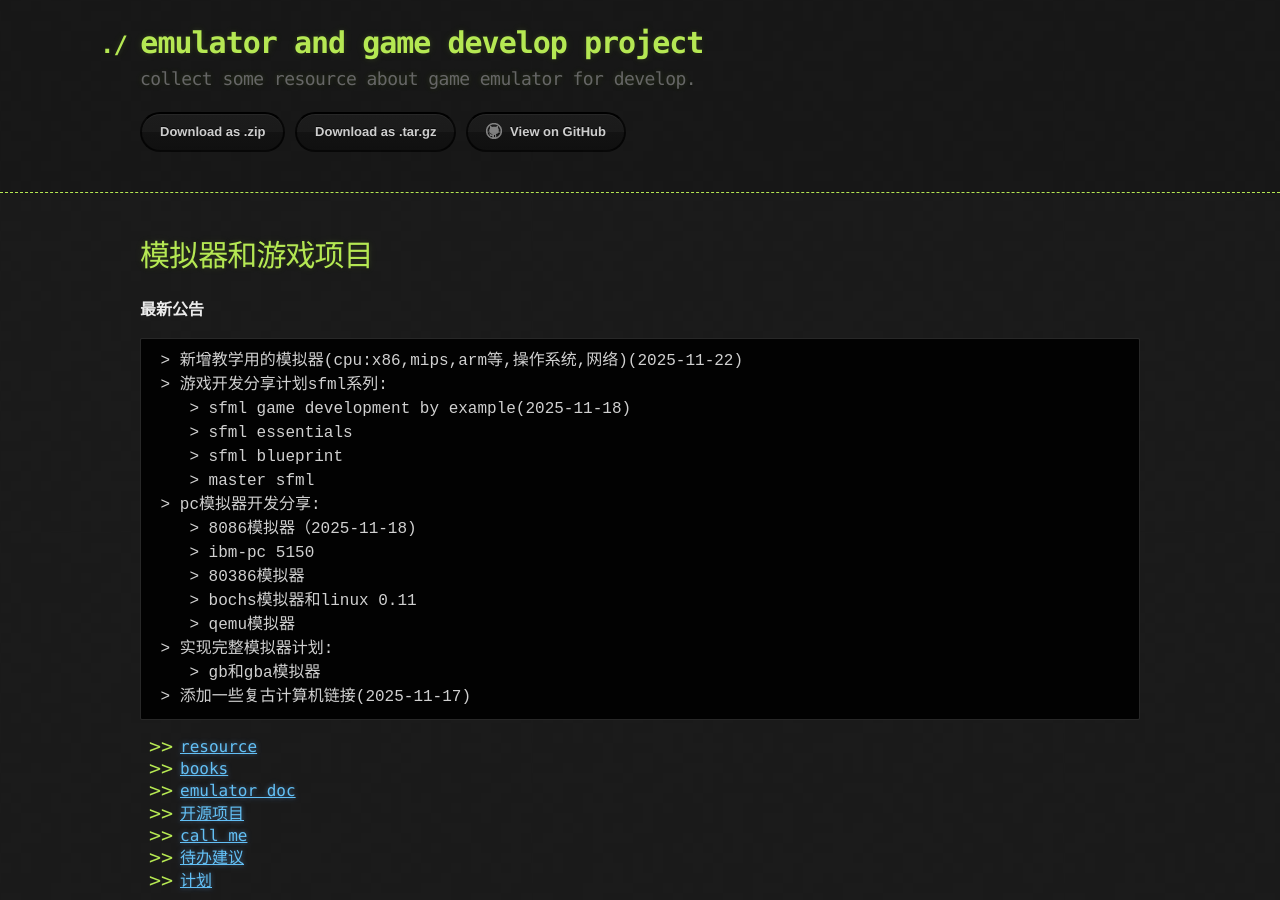
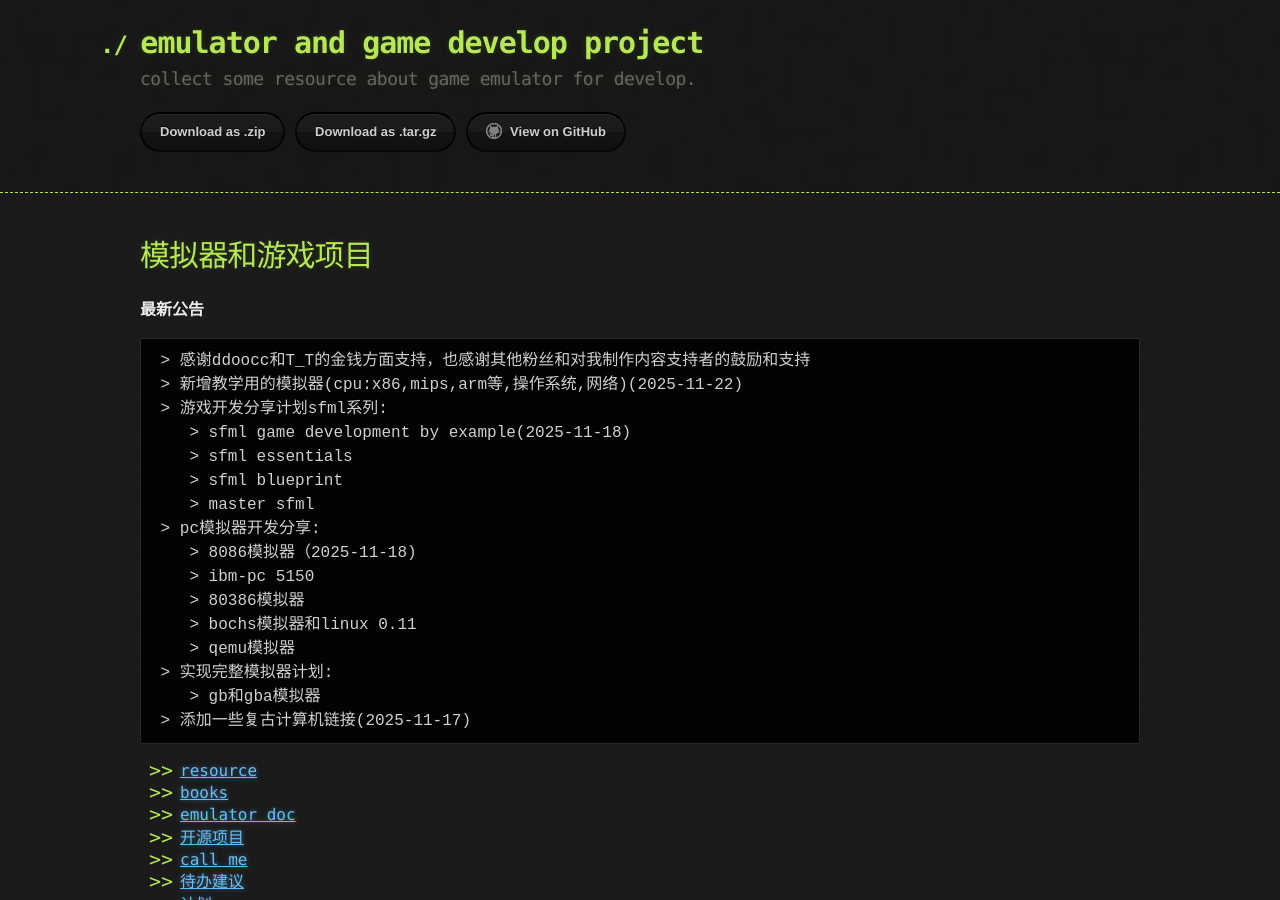
Before and after one commit to jinjiacun123/jinjiacun123.github.io, a Jekyll site: the page built from index.md, in a window 1280 px wide and 900 px high. Built offline with Jekyll 4.4.1, drawn with Linux system fonts in a browser that asks for light colours; our own code applies the rules of GitHub Pages for plain Markdown files.

Commit message:
更新 index.md
添加支持者公告和清单

````diff
--- a/index.md
+++ b/index.md
@@ -6,6 +6,7 @@
 # 模拟器和游戏项目
 **最新公告**
 ```
+ > 感谢ddoocc和T_T的金钱方面支持，也感谢其他粉丝和对我制作内容支持者的鼓励和支持
  > 新增教学用的模拟器(cpu:x86,mips,arm等,操作系统,网络)(2025-11-22)
  > 游戏开发分享计划sfml系列:
     > sfml game development by example(2025-11-18)
@@ -163,7 +164,9 @@
 - 如果这些技术对你有所帮助，对制作者进行捐助以此鼓励。
 
 <img src="pay.jpg" width=300 height=200 />
-
+- 现金支持者清单
+  - ddoocc
+  - T_T
 
 ## 7. **待办建议**
 - [建议](docs/advance.html)
````
